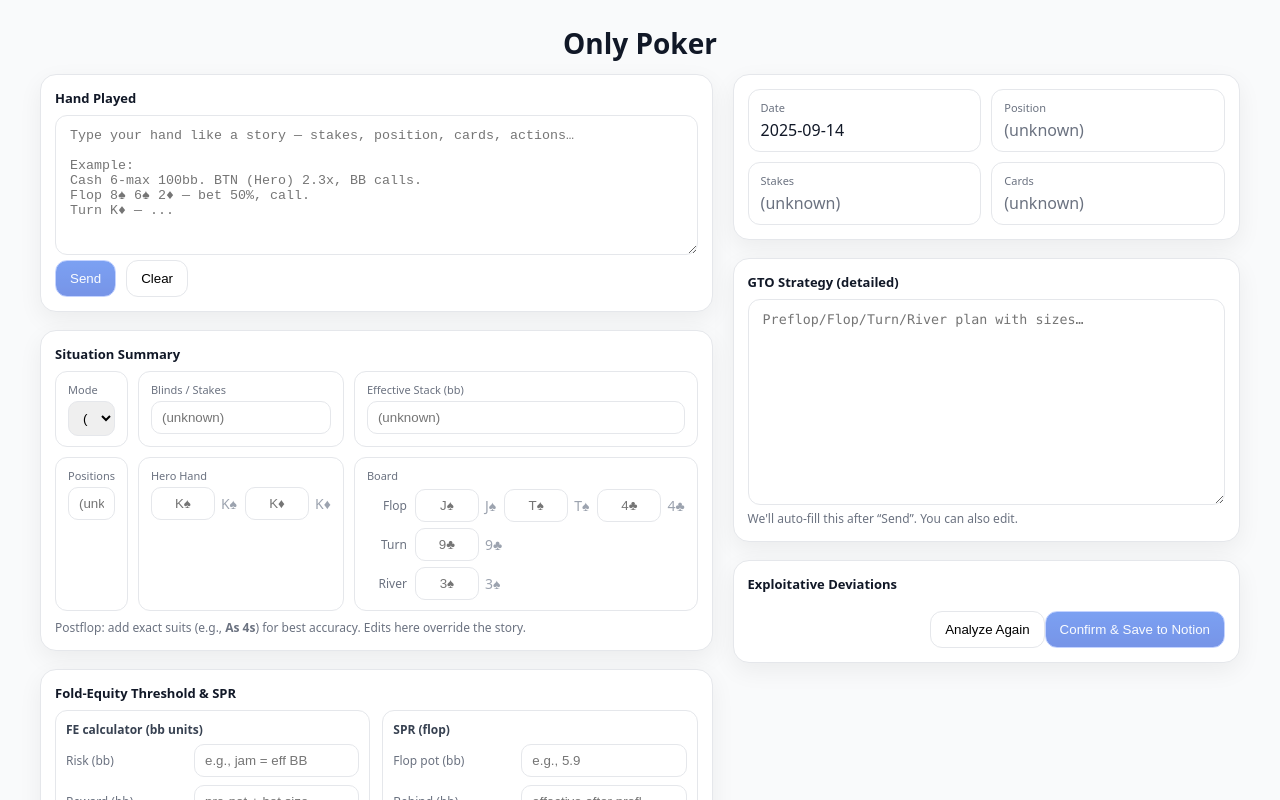
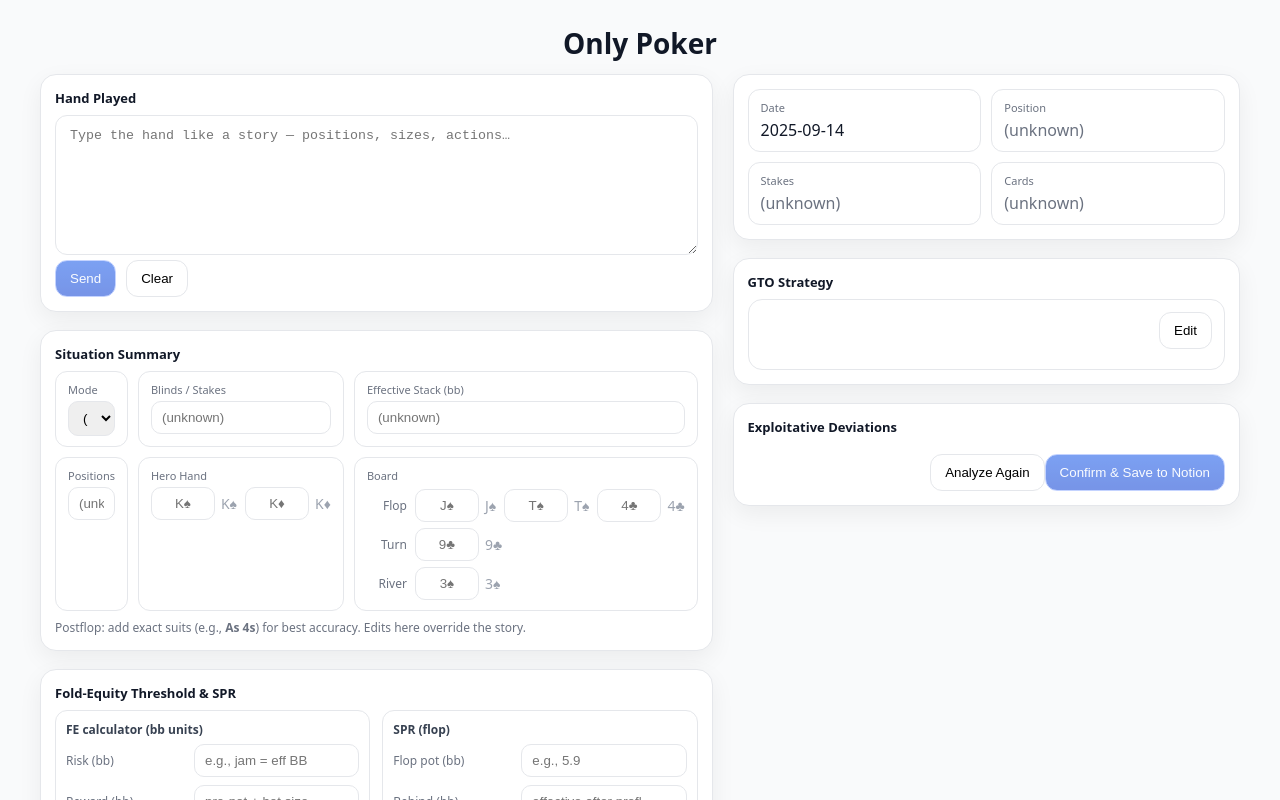
Before and after one commit to yeruvabala/notion-poker-web, a Next.js app: page / in a window 1280 px wide. Shown: the top 800 px of the page. Built offline with nearby package versions, Linux system fonts and the light colour scheme.

Commit message:
Update page.tsx

```diff
--- a/app/page.tsx
+++ b/app/page.tsx
@@ -2,7 +2,9 @@
 
 import React, { useEffect, useMemo, useState } from 'react';
 
-/* ====================== Helpers ====================== */
+/* =========================================================
+   Shared helpers from your current page
+========================================================= */
 
 type Fields = {
   date?: string | null;
@@ -20,123 +22,266 @@ const SUIT_WORD: Record<string, string> = {
   spade: '♠', spades: '♠', heart: '♥', hearts: '♥',
   diamond: '♦', diamonds: '♦', club: '♣', clubs: '♣'
 };
-const isRed = (s: string) => s === '♥' || s === '♦';
+const suitColor = (s: string) => (s === '♥' || s === '♦' ? '#dc2626' : '#111827');
 
 function suitifyToken(tok: string): string {
   const t = tok.trim();
   if (!t) return '';
-  // e.g. "K♠"
   const m0 = t.match(/^([2-9tjqka])([♥♦♣♠])$/i);
   if (m0) return `${m0[1].toUpperCase()}${m0[2]}`;
-
-  // e.g. "Ks", "k s", "K/S"
   const m1 = t.replace(/[\s/]+/g, '').match(/^([2-9tjqka])([shdc])$/i);
   if (m1) return `${m1[1].toUpperCase()}${SUIT_MAP[m1[2].toLowerCase()]}`;
-
-  // e.g. "K of spades"
   const m2 = t.match(/^([2-9tjqka])\s*(?:of)?\s*(spades?|hearts?|diamonds?|clubs?)$/i);
   if (m2) return `${m2[1].toUpperCase()}${SUIT_WORD[m2[2].toLowerCase()]}`;
-
-  // ranks only (used for preflop-only when suits irrelevant) — normalize as rank only
   const m3 = t.match(/^([2-9tjqka])$/i);
   if (m3) return m3[1].toUpperCase();
-
   return '';
 }
-
 function prettyCards(line: string): string {
-  return line
-    .split(/\s+/)
-    .map(suitifyToken)
-    .filter(Boolean)
-    .join(' ');
+  return line.split(/\s+/).map(suitifyToken).filter(Boolean).join(' ');
+}
+function CardText({ c }: { c: string }) {
+  if (!c) return null;
+  return <span style={{ fontWeight: 700, color: suitColor(c.slice(-1)) }}>{c}</span>;
 }
 
-const suitColor = (suit: string) => (isRed(suit) ? '#dc2626' : '#111827');
-
-function CardText({ c }: { c: string }) {
-  if (!c) return null;
-  const suit = c.slice(-1);
-  return <span style={{ fontWeight: 700, color: suitColor(suit) }}>{c}</span>;
-}
-
-/* --- lightweight parsing from the story box (best effort; editable summary overrides) --- */
-
 function parseStakes(t: string): string {
-  // "$1/$3", "1/3", "2.5/5", "1bb/0.5bb + 1bb BBA"
   const m =
     t.match(/\$?\d+(?:\.\d+)?\s*\/\s*\$?\d+(?:\.\d+)?(?:\s*\+\s*\$?\d+(?:\.\d+)?\s*(?:bb|bba|ante))?/i) ||
     t.match(/\d+bb\/\d+bb(?:\s*\+\s*\d+bb\s*bba)?/i);
   return m ? m[0] : '';
 }
-
 function parsePosition(t: string): string {
   const up = ` ${t.toUpperCase()} `;
   const POS = ['SB','BB','BTN','CO','HJ','MP','UTG+2','UTG+1','UTG'];
-  for (const p of POS) if (up.includes(` ${p} `)) return p.replace('+', '+');
+  for (const p of POS) if (up.includes(` ${p} `)) return p;
   return '';
 }
-
 function parseHeroCardsSmart(t: string): string {
-  // prefer patterns with "hero/i/with/holding"
   const s = t.toLowerCase();
-
-  // "with Ks Kd", "hero has Kc Kh"
   let m = s.match(/\b(?:hero|i|holding|with|have|has)\b[^.\n]{0,20}?([2-9tjqka][shdc♥♦♣♠])\s+([2-9tjqka][shdc♥♦♣♠])/i);
   if (m) return prettyCards(`${m[1]} ${m[2]}`);
-
-  // "Kc Kh" anywhere as a last resort (but not 5 cards)
   const tokens = Array.from(s.matchAll(/([2-9tjqka][shdc♥♦♣♠])/ig)).map(x => x[0]).slice(0,2);
   if (tokens.length === 2) return prettyCards(tokens.join(' '));
-
   return '';
 }
-
 function parseBoardFromStory(t: string) {
   const grab = (label: 'flop'|'turn'|'river') => {
     const m = t.match(new RegExp(`${label}[^:]*:\\s*([^\\n]+)`, 'i'));
     return m ? prettyCards(m[1]) : '';
   };
-  const flop = grab('flop');
-  const turn = grab('turn');
-  const river = grab('river');
-  return { flop, turn, river };
+  return { flop: grab('flop'), turn: grab('turn'), river: grab('river') };
 }
 
-/* ====================== Page ====================== */
+/* =========================================================
+   NEW: CoachCard (pretty renderer with bold section titles)
+========================================================= */
+
+type CoachPlan = { preflop: string[]; flop: string[]; turn: string[]; river: string[] };
+type CoachData = {
+  decision?: string;
+  price?: string;
+  situation?: string;
+  range?: string;
+  why?: string[];
+  mistakes?: string[];
+  plan: CoachPlan;
+};
+
+function parseCoachCard(text: string): CoachData {
+  const clean = (text || '').replace(/\r/g, '');
+
+  // helper: grab blocks by label
+  const grabBlock = (label: string) => {
+    const re = new RegExp(`^\\s*${label}\\s*:[\\s\\S]*?(?=^[A-Z][A-Z ]*?:|\\Z)`, 'gmi');
+    const m = clean.match(re);
+    if (!m) return '';
+    return m[0].replace(new RegExp(`^\\s*${label}\\s*:\\s*`, 'i'), '').trim();
+  };
+
+  const blockOrLine = (label: string) => {
+    const b = grabBlock(label);
+    if (b) return b;
+    // try single-line fallback
+    const re = new RegExp(`\\b${label}\\s*:\\s*([^\\n]+)`, 'i');
+    const m = clean.match(re);
+    return m ? m[1].trim() : '';
+  };
+
+  const bullets = (src: string) =>
+    (src || '')
+      .split(/\n+/)
+      .flatMap(line => line.split(/[•\-–] /).map(s => s.trim()))
+      .map(s => s.replace(/^[•\-–]\s*/,''))
+      .filter(Boolean)
+      .slice(0, 8);
+
+  // try to infer decision if author put it at top without label
+  let decision = blockOrLine('DECISION');
+  if (!decision) {
+    const head = clean.split('\n').slice(0, 3).join(' ');
+    const m = head.match(/\b(Fold|Call|Jam|All[- ]?in|Bet|Check)[^.\n]*/i);
+    decision = m ? m[0] : '';
+  }
+
+  // situation/range blocks
+  const situation = blockOrLine('SITUATION');
+  const range = blockOrLine('RANGE SNAPSHOT') || blockOrLine('RANGE');
+
+  // Why / Mistakes → bullets
+  const why = bullets(blockOrLine('WHY'));
+  const mistakes = bullets(blockOrLine('COMMON MISTAKES') || blockOrLine('MISTAKES'));
+
+  // Streets: look inside entire text (tolerant)
+  const pickStreet = (name: string) => {
+    const re = new RegExp(`^\\s*${name}\\s*:\\s*([\\s\\S]*?)(?=^[A-Z][A-Z ]*?:|\\Z)`, 'gmi');
+    const m = clean.match(re);
+    const raw = m ? m[1] : '';
+    return bullets(raw);
+  };
+
+  return {
+    decision,
+    price: blockOrLine('PRICE'),
+    situation,
+    range,
+    why,
+    mistakes,
+    plan: {
+      preflop: pickStreet('PREFLOP'),
+      flop: pickStreet('FLOP'),
+      turn: pickStreet('TURN'),
+      river: pickStreet('RIVER'),
+    },
+  };
+}
+
+function CoachCard({
+  text,
+  onChange,
+}: {
+  text: string;
+  onChange: (v: string) => void;
+}) {
+  const [raw, setRaw] = useState(false);
+  const data = parseCoachCard(text);
+
+  if (raw) {
+    return (
+      <div className="coachCard">
+        <textarea
+          className="textarea mono"
+          rows={12}
+          value={text}
+          onChange={(e)=>onChange(e.target.value)}
+        />
+        <div className="cc-actions">
+          <button className="btn" onClick={()=>setRaw(false)}>Done</button>
+        </div>
+      </div>
+    );
+  }
+
+  return (
+    <div className="coachCard">
+      <div className="cc-header">
+        {data.decision ? <div className="cc-decision"><b>{data.decision}</b></div> : null}
+        {data.price ? <div className="cc-pill"><b>Price:</b>&nbsp;{data.price}</div> : null}
+        <div style={{flex:1}} />
+        <button className="btn" onClick={()=>setRaw(true)}>Edit</button>
+      </div>
+
+      {data.situation ? (
+        <section className="cc-sec">
+          <div className="cc-title">SITUATION</div>
+          <div className="cc-text">{data.situation}</div>
+        </section>
+      ) : null}
+
+      {data.range ? (
+        <section className="cc-sec">
+          <div className="cc-title">RANGE SNAPSHOT</div>
+          <div className="cc-text">{data.range}</div>
+        </section>
+      ) : null}
+
+      {(data.plan.preflop.length + data.plan.flop.length + data.plan.turn.length + data.plan.river.length) > 0 && (
+        <section className="cc-sec">
+          <div className="cc-title">PLAN</div>
+          <div className="cc-plan">
+            {data.plan.preflop.length ? (
+              <div className="cc-col">
+                <div className="cc-sub">Preflop</div>
+                <ul>{data.plan.preflop.map((x,i)=><li key={i}>{x}</li>)}</ul>
+              </div>
+            ) : null}
+            {data.plan.flop.length ? (
+              <div className="cc-col">
+                <div className="cc-sub">Flop</div>
+                <ul>{data.plan.flop.map((x,i)=><li key={i}>{x}</li>)}</ul>
+              </div>
+            ) : null}
+            {data.plan.turn.length ? (
+              <div className="cc-col">
+                <div className="cc-sub">Turn</div>
+                <ul>{data.plan.turn.map((x,i)=><li key={i}>{x}</li>)}</ul>
+              </div>
+            ) : null}
+            {data.plan.river.length ? (
+              <div className="cc-col">
+                <div className="cc-sub">River</div>
+                <ul>{data.plan.river.map((x,i)=><li key={i}>{x}</li>)}</ul>
+              </div>
+            ) : null}
+          </div>
+        </section>
+      )}
+
+      {data.why?.length ? (
+        <section className="cc-sec">
+          <div className="cc-title">WHY</div>
+          <ul>{data.why.map((x,i)=><li key={i}>{x}</li>)}</ul>
+        </section>
+      ) : null}
+
+      {data.mistakes?.length ? (
+        <section className="cc-sec">
+          <div className="cc-title">COMMON MISTAKES</div>
+          <ul>{data.mistakes.map((x,i)=><li key={i}>{x}</li>)}</ul>
+        </section>
+      ) : null}
+    </div>
+  );
+}
+
+/* =========================================================
+   Page (your current layout; GTO box now uses CoachCard)
+========================================================= */
 
 export default function Page() {
-  /* ----- story text ----- */
   const [input, setInput] = useState('');
-
-  /* ----- model results ----- */
   const [fields, setFields] = useState<Fields | null>(null);
   const [aiLoading, setAiLoading] = useState(false);
   const [saving, setSaving] = useState(false);
   const [status, setStatus] = useState<string | null>(null);
   const [error, setError] = useState<string | null>(null);
 
-  /* ----- FE & SPR small calculators ----- */
-  const [risk, setRisk] = useState<string>('');     // bb
-  const [reward, setReward] = useState<string>(''); // bb
+  const [risk, setRisk] = useState('');     // bb
+  const [reward, setReward] = useState(''); // bb
   const feNeeded = useMemo(() => {
-    const r = parseFloat(risk);
-    const w = parseFloat(reward);
+    const r = +risk, w = +reward;
     if (!isFinite(r) || !isFinite(w) || r < 0 || w <= 0) return '';
-    const x = (r / (r + w)) * 100;
-    return `${x.toFixed(1)}%`;
+    return `${((r/(r+w))*100).toFixed(1)}%`;
   }, [risk, reward]);
 
-  const [flopPot, setFlopPot] = useState<string>(''); // bb
-  const [behind, setBehind] = useState<string>('');   // bb behind after c-bet
+  const [flopPot, setFlopPot] = useState('');
+  const [behind, setBehind] = useState('');
   const spr = useMemo(() => {
-    const p = parseFloat(flopPot);
-    const b = parseFloat(behind);
+    const p = +flopPot, b = +behind;
     if (!isFinite(p) || !isFinite(b) || p <= 0) return '';
-    return (b / p).toFixed(1);
+    return (b/p).toFixed(1);
   }, [flopPot, behind]);
 
-  /* ----- preview (from story) ----- */
   const preview = useMemo(() => ({
     stakes: parseStakes(input),
     position: parsePosition(input),
@@ -144,20 +289,18 @@ export default function Page() {
     board: parseBoardFromStory(input),
   }), [input]);
 
-  /* ----- Situation Summary (editable) ----- */
-  const [mode, setMode] = useState<'CASH' | 'MTT' | ''>('');
-  const [stakes, setStakes] = useState<string>('');
-  const [eff, setEff] = useState<string>('');
-  const [position, setPosition] = useState<string>('');
-  const [h1, setH1] = useState<string>('');   // hero card 1
-  const [h2, setH2] = useState<string>('');   // hero card 2
-  const [f1, setF1] = useState<string>('');   // flop 1
-  const [f2, setF2] = useState<string>('');   // flop 2
-  const [f3, setF3] = useState<string>('');   // flop 3
-  const [tr, setTr] = useState<string>('');   // turn
-  const [rv, setRv] = useState<string>('');   // river
+  const [mode, setMode] = useState<'CASH'|'MTT'|''>('');
+  const [stakes, setStakes] = useState('');
+  const [eff, setEff] = useState('');
+  const [position, setPosition] = useState('');
+  const [h1, setH1] = useState('');
+  const [h2, setH2] = useState('');
+  const [f1, setF1] = useState('');
+  const [f2, setF2] = useState('');
+  const [f3, setF3] = useState('');
+  const [tr, setTr] = useState('');
+  const [rv, setRv] = useState('');
 
-  // on story change, prefill empty summary fields once
   useEffect(() => {
     if (!stakes && preview.stakes) setStakes(preview.stakes);
     if (!position && preview.position) setPosition(preview.position);
@@ -174,22 +317,10 @@ export default function Page() {
   }, [preview]); // eslint-disable-line react-hooks/exhaustive-deps
 
   const today = useMemo(() => new Date().toISOString().slice(0, 10), []);
-
-  const heroCardsStr = useMemo(() => {
-    const a = suitifyToken(h1);
-    const b = suitifyToken(h2);
-    return [a, b].filter(Boolean).join(' ');
-  }, [h1, h2]);
-
-  const flopStr = useMemo(() => {
-    const a = suitifyToken(f1), b = suitifyToken(f2), c = suitifyToken(f3);
-    return [a, b, c].filter(Boolean).join(' ');
-  }, [f1, f2, f3]);
-
+  const heroCardsStr = useMemo(()=>[suitifyToken(h1), suitifyToken(h2)].filter(Boolean).join(' '),[h1,h2]);
+  const flopStr = useMemo(()=>[suitifyToken(f1),suitifyToken(f2),suitifyToken(f3)].filter(Boolean).join(' '),[f1,f2,f3]);
   const turnStr = suitifyToken(tr);
   const riverStr = suitifyToken(rv);
-
-  /* ----- network calls ----- */
 
   async function analyze() {
     setError(null);
@@ -210,9 +341,8 @@ export default function Page() {
         board: board || undefined,
         notes: input || undefined,
         rawText: input || undefined,
-        // include tiny numeric context for FE/SPR if user filled it
         fe_hint: feNeeded,
-        spr_hint: spr
+        spr_hint: spr,
       };
 
       const r = await fetch('/api/analyze-hand', {
@@ -263,29 +393,21 @@ export default function Page() {
     }
   }
 
-  /* ====================== UI ====================== */
-
   return (
     <main className="p">
       <div className="wrap">
         <h1 className="title">Only Poker</h1>
 
         <div className="grid">
-          {/* LEFT column */}
+          {/* LEFT */}
           <div className="col">
-            {/* Story box */}
             <section className="card">
               <div className="cardTitle">Hand Played</div>
               <textarea
                 className="textarea"
                 value={input}
                 onChange={(e) => setInput(e.target.value)}
-                placeholder={`Type your hand like a story — stakes, position, cards, actions…
-
-Example:
-Cash 6-max 100bb. BTN (Hero) 2.3x, BB calls.
-Flop 8♠ 6♠ 2♦ — bet 50%, call.
-Turn K♦ — ...`}
+                placeholder="Type the hand like a story — positions, sizes, actions…"
               />
               <div className="row gap">
                 <button className="btn primary" onClick={analyze} disabled={aiLoading || !input.trim()}>
@@ -304,10 +426,8 @@ Turn K♦ — ...`}
               {error && <div className="err">{error}</div>}
             </section>
 
-            {/* Situation Summary (editable) */}
             <section className="card">
               <div className="cardTitle">Situation Summary</div>
-
               <div className="summaryGrid">
                 <Info label="Mode">
                   <select className="input" value={mode} onChange={e=>setMode(e.target.value as any)}>
@@ -316,26 +436,21 @@ Turn K♦ — ...`}
                     <option value="MTT">MTT</option>
                   </select>
                 </Info>
-
                 <Info label="Blinds / Stakes">
                   <input className="input" value={stakes} onChange={e=>setStakes(e.target.value)} placeholder={preview.stakes || '(unknown)'} />
                 </Info>
-
                 <Info label="Effective Stack (bb)">
                   <input className="input" value={eff} onChange={e=>setEff(e.target.value)} placeholder="(unknown)" />
                 </Info>
-
                 <Info label="Positions">
                   <input className="input" value={position} onChange={e=>setPosition(e.target.value.toUpperCase())} placeholder={preview.position || '(unknown)'} />
                 </Info>
-
                 <Info label="Hero Hand">
                   <div className="cardsRow">
                     <CardEditor value={h1} onChange={setH1} placeholder={(preview.heroCards || '').split(' ')[0] || 'K♠'} />
                     <CardEditor value={h2} onChange={setH2} placeholder={(preview.heroCards || '').split(' ')[1] || 'K♦'} />
                   </div>
                 </Info>
-
                 <Info label="Board">
                   <div className="boardRow">
                     <span className="pillLbl">Flop</span>
@@ -353,14 +468,11 @@ Turn K♦ — ...`}
                   </div>
                 </Info>
               </div>
-
               <div className="hint">Postflop: add exact suits (e.g., <b>As 4s</b>) for best accuracy. Edits here override the story.</div>
             </section>
 
-            {/* FE & SPR */}
             <section className="card">
               <div className="cardTitle">Fold-Equity Threshold & SPR</div>
-
               <div className="feSprGrid">
                 <div className="box">
                   <div className="boxTitle">FE calculator (bb units)</div>
@@ -371,11 +483,9 @@ Turn K♦ — ...`}
                     <input className="input" value={reward} onChange={e=>setReward(e.target.value)} placeholder="pre-pot + bet size" />
                   </div>
                   <div className="calcLine">
-                    FE needed ≈ <b>{feNeeded || '0%'}</b> &nbsp;
-                    <span className="muted">(Risk / (Risk + Reward))</span>
+                    FE needed ≈ <b>{feNeeded || '0%'}</b> <span className="muted">(Risk / (Risk + Reward))</span>
                   </div>
                 </div>
-
                 <div className="box">
                   <div className="boxTitle">SPR (flop)</div>
                   <div className="grid2">
@@ -395,9 +505,8 @@ Turn K♦ — ...`}
             </section>
           </div>
 
-          {/* RIGHT column */}
+          {/* RIGHT */}
           <div className="col">
-            {/* top info card */}
             <section className="card">
               <div className="infoGrid">
                 <Info label="Date"><div>{today}</div></Info>
@@ -414,20 +523,15 @@ Turn K♦ — ...`}
               </div>
             </section>
 
-            {/* GTO Strategy */}
+            {/* >>> GTO Strategy now rendered with bold section titles <<< */}
             <section className="card">
-              <div className="cardTitle">GTO Strategy (detailed)</div>
-              <textarea
-                className="textarea mono"
-                rows={12}
-                placeholder="Preflop/Flop/Turn/River plan with sizes…"
-                value={fields?.gto_strategy ?? ''}
-                onChange={e => fields && setFields({ ...fields, gto_strategy: e.target.value })}
+              <div className="cardTitle">GTO Strategy</div>
+              <CoachCard
+                text={fields?.gto_strategy ?? ''}
+                onChange={(v)=> fields && setFields({ ...fields, gto_strategy: v })}
               />
-              <div className="muted small">We'll auto-fill this after “Send”. You can also edit.</div>
             </section>
 
-            {/* Exploitative Deviations */}
             <section className="card">
               <div className="cardTitle">Exploitative Deviations</div>
               <ul className="list">
@@ -436,7 +540,6 @@ Turn K♦ — ...`}
                   .filter(Boolean)
                   .map((s,i)=><li key={i}>{s}</li>)}
               </ul>
-
               <div className="row end gapTop">
                 <button className="btn" onClick={analyze} disabled={aiLoading}>
                   {aiLoading ? 'Analyzing…' : 'Analyze Again'}
@@ -451,7 +554,7 @@ Turn K♦ — ...`}
         </div>
       </div>
 
-      {/* ===================== Styles ===================== */}
+      {/* Styles */}
       <style jsx global>{`
         :root{
           --bg:#f3f4f6; --card:#ffffff; --line:#e5e7eb; --text:#0f172a; --muted:#6b7280;
@@ -480,25 +583,19 @@ Turn K♦ — ...`}
         .err{margin-top:10px;color:#b91c1c}
         .note{margin-top:10px;color:#166534}
         .muted{color:var(--muted)}
-        .small{font-size:12px}
-
         .infoGrid{display:grid;grid-template-columns:1fr 1fr;gap:10px}
         .summaryGrid{display:grid;grid-template-columns:1fr 1fr 1fr;gap:10px}
         @media (max-width:900px){.summaryGrid{grid-template-columns:1fr}}
-
         .ibox{border:1px solid var(--line);border-radius:12px;padding:10px 12px;background:#fff;min-height:52px}
         .lblSmall{font-size:11px;color:#6b7280;margin-bottom:4px}
         .input{width:100%;border:1px solid var(--line);border-radius:10px;padding:8px 10px}
         .cardsRow{display:flex;gap:8px;align-items:center}
         .boardRow{display:flex;gap:8px;align-items:center;margin-top:6px}
         .pillLbl{font-size:12px;color:#6b7280;min-width:40px;text-align:right}
-
         .cardInput{width:64px;text-align:center;border:1px solid var(--line);border-radius:10px;padding:8px 8px}
         .cardInput:focus{outline:2px solid #bfdbfe}
         .cardEcho{margin-left:6px;font-size:14px}
-
         .hint{margin-top:8px;font-size:12px;color:#6b7280}
-
         .feSprGrid{display:grid;grid-template-columns:1fr 1fr;gap:12px}
         @media (max-width:900px){.feSprGrid{grid-template-columns:1fr}}
         .box{border:1px solid var(--line);border-radius:12px;padding:10px}
@@ -509,13 +606,27 @@ Turn K♦ — ...`}
         .sprChips{display:flex;flex-wrap:wrap;gap:6px;margin-top:8px}
         .chip{border:1px solid var(--line);border-radius:999px;padding:6px 10px;font-size:12px;background:#f8fafc}
         .list{margin:0;padding-left:18px;display:flex;flex-direction:column;gap:6px}
+
+        /* ===== CoachCard styles (bold section titles) ===== */
+        .coachCard{border:1px solid #e5e7eb;background:#fff;border-radius:14px;padding:12px}
+        .cc-header{display:flex;align-items:center;gap:10px;margin-bottom:8px}
+        .cc-decision{border:1px solid #cbd5e1;background:#f8fafc;border-radius:999px;padding:6px 12px}
+        .cc-pill{border:1px solid #e5e7eb;border-radius:999px;padding:6px 10px;background:#fff}
+        .cc-sec{margin-top:8px}
+        .cc-title{font-weight:800;letter-spacing:.3px;color:#0f172a;margin-bottom:6px}
+        .cc-text{white-space:pre-wrap}
+        .cc-plan{display:grid;grid-template-columns:repeat(4,1fr);gap:10px}
+        @media (max-width:900px){.cc-plan{grid-template-columns:1fr 1fr}}
+        .cc-col{border:1px solid #eef2f7;background:#fafbff;border-radius:10px;padding:8px}
+        .cc-sub{font-weight:700;font-size:12.5px;margin-bottom:4px;color:#1f2937}
+        .cc-actions{display:flex;justify-content:flex-end;margin-top:8px}
+        .coachCard ul{margin:0;padding-left:18px;display:flex;flex-direction:column;gap:4px}
       `}</style>
     </main>
   );
 }
 
-/* ================ Small UI atoms ================ */
-
+/* Small atoms from your page */
 function Info({ label, children }: { label: string; children: React.ReactNode }) {
   return (
     <div className="ibox">
@@ -524,17 +635,13 @@ function Info({ label, children }: { label: string; children: React.ReactNode })
     </div>
   );
 }
-
 function CardEditor({
   value, onChange, placeholder
 }: { value: string; onChange: (v: string)=>void; placeholder?: string }) {
   const [local, setLocal] = useState<string>(value || '');
-
   useEffect(()=>{ setLocal(value || ''); }, [value]);
-
   const norm = suitifyToken(local);
   const echo = norm ? <CardText c={norm} /> : <span style={{color:'#9ca3af'}}>{placeholder || ''}</span>;
-
   return (
     <div style={{display:'flex',alignItems:'center'}}>
       <input
@@ -544,7 +651,7 @@ function CardEditor({
         onBlur={()=>onChange(suitifyToken(local))}
         placeholder={placeholder || 'A♠'}
       />
-      <div className="cardEcho" title="Normalized">{echo}</div>
+      <div className="cardEcho">{echo}</div>
     </div>
   );
 }
```
